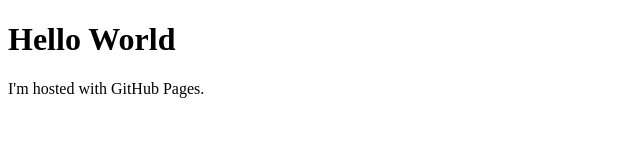
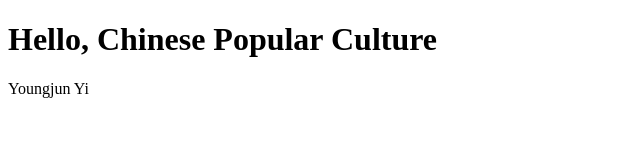
Before and after one commit to lzcemma/lzcemma.github.io, a plain HTML site: page index.html in a window 1280 px wide. Shown: the whole page, without its empty margins (0-640 px from the left). Drawn offline with Linux system fonts and the light colour scheme.

Commit message:
"update chinese pop culture"

```diff
--- a/index.html
+++ b/index.html
@@ -1,7 +1,7 @@
 <!DOCTYPE html>
 <html>
 <body>
-<h1>Hello World</h1>
-<p>I'm hosted with GitHub Pages.</p>
+<h1>Hello, Chinese Popular Culture</h1>
+<p>Youngjun Yi</p>
 </body>
 </html>
```
